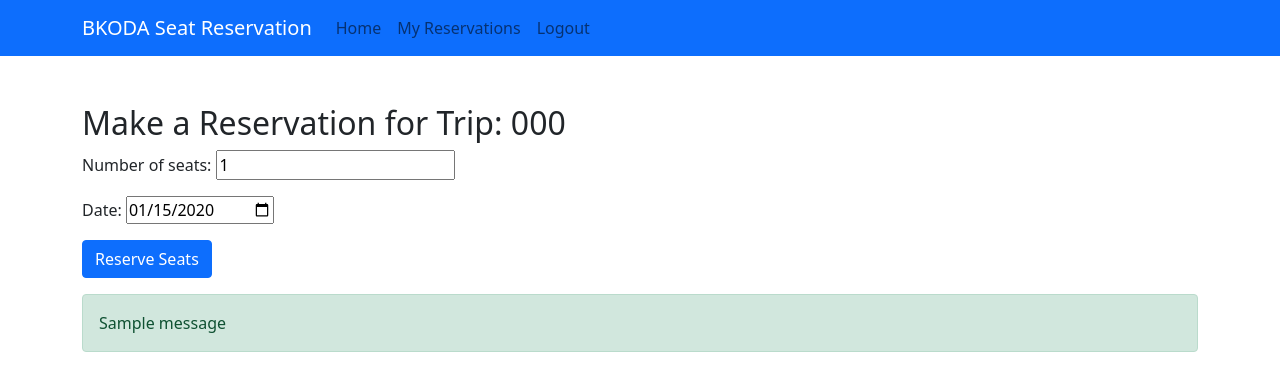
After one commit to keelam13/bkoda_seat_reservation, a Django app: page /create/1 in a window 1280 px wide. The commit adds this page. Shown: the top 391 px of the page. Run offline with Django 4.2, Linux system fonts and the light colour scheme; a user stored in the database is signed in; tables that the repository leaves empty hold one stand-in row (values such as "Sample post"); one stand-in notice (Sample message) is shown.

Commit message:
Create reservation functions and list view

```diff
--- a/bkoda/urls.py
+++ b/bkoda/urls.py
@@ -18,12 +18,12 @@ from django.contrib import admin
 from django.urls import path, include
 from reservation import views
 
+print("urls called")
 urlpatterns = [
     path('admin/', admin.site.urls),
     path('accounts/', include('allauth.urls')),
     path('', views.home_page, name='home'),
     path('find_trip', views.find_trip, name="find_trip"),
-    # path('register', views.register, name="register"),
-    # path('login', views.login, name="login"),
-    # path('logout', views.signout, name="logout"),
+    path('create/<int:trip_id>', views.make_reservation, name="make_reservation"),
+    path('reservation_list/', views.reservation_list, name="reservation_list"),
 ]
--- a/reservation/forms.py
+++ b/reservation/forms.py
@@ -1,39 +1,23 @@
 from django import forms
 from django.contrib.auth.models import User
 from django.core.exceptions import ValidationError
+from .models import Reservation
 
-class RegistrationForm(forms.ModelForm):
-    confirm_password = forms.CharField(widget=forms.PasswordInput, label="Confirm Password")
+class ReservationForm(forms.ModelForm):
+    class Meta:
+        model = Reservation
+        fields = ['number_of_seats', 'date']
+        widgets = {
+            'date': forms.DateInput(attrs={'type': 'date'}),
+        }
 
-    class Meta:
-        model = User
-        fields = ('username', 'email', 'password')
+    def clean_number_of_seats(self):
+        number_of_seats = self.cleaned_data['number_of_seats']
+        if number_of_seats <= 0:
+            raise forms.ValidationError("Number of seats must be greater than zero.")
+        return number_of_seats
 
-    def clean(self):
-        cleaned_data = super().clean()
-        password = cleaned_data.get("password")
-        confirm_password = cleaned_data.get("confirm_password")
-
-        if password and confirm_password and password != confirm_password:
-            raise ValidationError("Passwords do not match.")
-
-        return cleaned_data
-
-
-class LoginForm(forms.Form):
-    username = forms.CharField()
-    password = forms.CharField(widget=forms.PasswordInput)
-
-    def clean(self):
-        cleaned_data = super().clean()
-        username = cleaned_data.get("username")
-        password = cleaned_data.get("password")
-
-        if not User.objects.filter(username=username).exists():
-            raise ValidationError("Username does not exist.")
-
-        user = User.objects.get(username=username)
-        if not user.check_password(password):
-            raise ValidationError("Incorrect password.")
-
-        return cleaned_data
+    def clean_date(self):
+        date = self.cleaned_data['date']
+        # You can add additional date validation here, if needed.
+        return date
--- a/reservation/models.py
+++ b/reservation/models.py
@@ -4,9 +4,10 @@ from django.contrib.auth.models import User
 
 # Create your models here.
 class Trip(models.Model):
-    trip_number = models.CharField(max_length=10)
-    origin = models.CharField(max_length=30, blank=True, db_index=True)
-    destination = models.CharField(max_length=30, blank=True, db_index=True)
+    trip_id = models.AutoField(primary_key=True)
+    trip_number = models.CharField(max_length=10, db_index=True)
+    origin = models.CharField(max_length=30, db_index=True)
+    destination = models.CharField(max_length=30, db_index=True)
     date = models.DateField(db_index=True)
     time = models.TimeField()
     total_number_of_seats = models.IntegerField()
@@ -14,3 +15,12 @@ class Trip(models.Model):
 
     def __str__(self):
         return self.trip_number
+
+class Reservation(models.Model):
+    user = models.ForeignKey(User, on_delete=models.CASCADE)
+    trip = models.ForeignKey(Trip, on_delete=models.CASCADE)
+    number_of_seats = models.IntegerField(default=1)
+    date = models.DateField()
+
+    def __str__(self):
+        return f"Reservation for {self.user.username} - {self.trip.trip_number} ({self.date})"
--- a/reservation/views.py
+++ b/reservation/views.py
@@ -1,11 +1,11 @@
-from django.shortcuts import render, redirect
-from .models import Trip, User
+from django.shortcuts import render, get_object_or_404, redirect
+from django.contrib.auth.decorators import login_required
+from .models import Trip, User, Reservation
 from datetime import datetime
-from django.contrib.auth import authenticate, login as auth_login, logout
 from django.contrib import messages
-from .forms import RegistrationForm, LoginForm
+from .forms import ReservationForm
 
-
+print("view called")
 
 # Create your views here.
 def home_page(request):
@@ -30,6 +30,8 @@ def find_trip(request):
             )
             # Check if there are any results in the QuerySet
             if trip_list.exists():
+                for trip in trip_list:
+                    print(trip.trip_id)
                 return render(request, 'reservation/triplist.html', {'trip_list': trip_list})
             else:
                 context["error"] = "Sorry, there are no trips available."
@@ -40,4 +42,57 @@ def find_trip(request):
             context["error"] = "Invalid date format. Please use YYYY-MM-DD."
             return render(request, 'index.html', context)
     else:
+        print(trip_list)
         return render(request, 'index.html')
+
+
+@login_required
+def make_reservation(request, trip_id):
+    """View to create a seat reservation."""
+    trip = get_object_or_404(Trip, pk=trip_id)
+
+    if request.method == 'POST':
+        form = ReservationForm(request.POST)
+        if form.is_valid():
+            number_of_seats = form.cleaned_data['number_of_seats']
+            reservation_date = form.cleaned_data['date']  # Assuming date field in form.
+
+            # Check if enough seats are available
+            if trip.available_seats < number_of_seats:
+                messages.error(request, "Not enough seats available.")
+                return render(request, 'reservation/reservation_form.html', {'form': form, 'trip': trip})
+
+            # Check if reservation date matches trip date.
+            if reservation_date != trip.date:
+                messages.error(request, "Reservation date must match the trip date.")
+                return render(request, 'reservation/reservation_form.html', {'form': form, 'trip': trip})
+
+            # Create the reservation
+            reservation = Reservation.objects.create(
+                user=request.user,
+                trip=trip,
+                number_of_seats=number_of_seats,
+                date=reservation_date,
+            )
+
+            # Update available seats
+            trip.available_seats -= number_of_seats
+            trip.save()
+
+            messages.success(request, "Reservation successful!")
+            return redirect('reservation_list')  # Redirect to reservation list
+
+        else:
+            messages.error(request, "Please correct the errors below.")
+            print(trip_id)
+            return render(request, 'reservation/reservation_form.html', {'form': form, 'trip': trip})
+
+    else:
+        form = ReservationForm(initial={'date': trip.date}) # pre-fill date with trip date.
+        return render(request, 'reservation/reservation_form.html', {'form': form, 'trip': trip})
+
+@login_required
+def reservation_list(request):
+    """View to display the user's reservations."""
+    reservations = Reservation.objects.filter(user=request.user).order_by('date')
+    return render(request, 'reservation/reservation_list.html', {'reservations': reservations})
--- a/templates/base.html
+++ b/templates/base.html
@@ -3,6 +3,7 @@
 {% url 'register' as register_url %}
 {% url 'login' as login_url %}
 {% url 'logout' as logout_url %}
+{% url 'reservation_list' as reservation_list_url %}
 
 
 <!doctype html>
@@ -37,7 +38,7 @@
                 </li>
                 <li class="nav-item">
                     <a class="nav-link {% if request.path == about_url %}active" aria-current="page {% endif %}"
-                        href="#">My Reservation</a>
+                        href="{% url 'reservation_list' %}">My Reservations</a>
                 </li>
                 {% if user.is_authenticated %}
                 <li class="nav-item">
--- /dev/null
+++ b/templates/reservation/reservation_form.html
@@ -0,0 +1,21 @@
+{% extends 'base.html' %}
+
+{% block content %}
+<div class="container mt-5">
+    <h2>Make a Reservation for Trip: {{ trip.trip_number }}</h2>
+
+    <form method="post">
+        {% csrf_token %}
+        {{ form.as_p }}
+        <button type="submit" class="btn btn-primary">Reserve Seats</button>
+    </form>
+
+    {% if messages %}
+        <div class="mt-3">
+            {% for message in messages %}
+                <div class="alert alert-{{ message.tags }}">{{ message }}</div>
+            {% endfor %}
+        </div>
+    {% endif %}
+</div>
+{% endblock %}
```
Also changed, not shown: templates/reservation/reservation_list.html (added, +12 -0 lines), templates/reservation/triplist.html (+20 -39 lines), reservation/migrations/0003_auto_20250315_1542.py (added), reservation/migrations/0004_remove_trip_id_alter_trip_destination_and_more.py (added), reservation/migrations/0005_remove_reservation_selected_trip_and_more.py (added).
